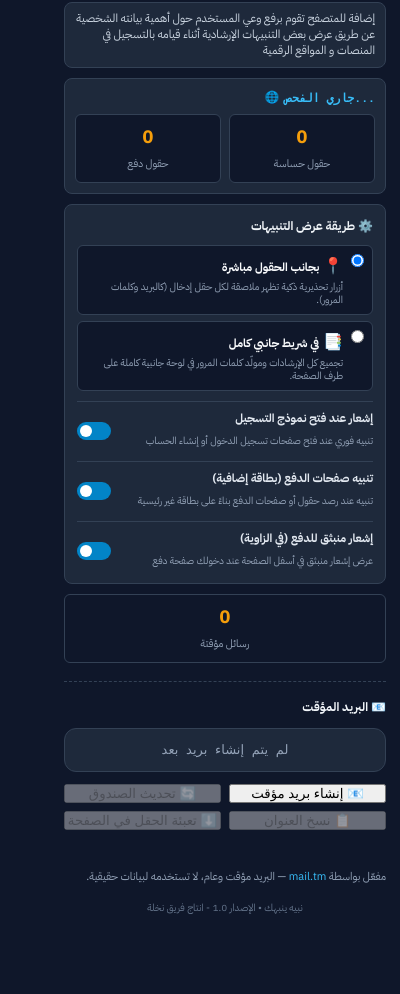
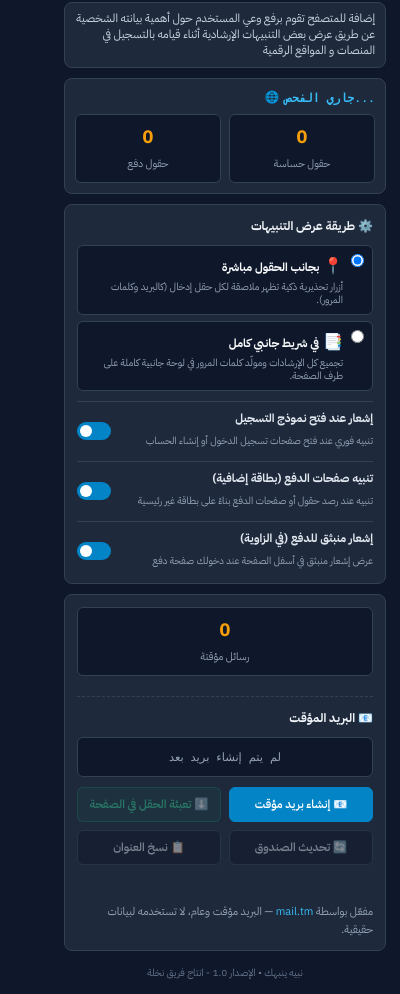
Before and after one commit to the1coder-pro/Nabih, a browser extension: page popup.html in a window 400 px wide. Shown: the part 70-1064 px from the top of the page. Before the commit the page ends 999 px from the top, so only its background shows below. Drawn offline with Linux system fonts and the light colour scheme.

Commit message:
Adjusted the design of temp mail buttons to look more at home with other ui elements.

```diff
--- a/popup.css
+++ b/popup.css
@@ -317,22 +317,129 @@ input:checked + .slider:before {
   padding-top: 4px;
 }
 
-.temp-mail-block { margin-top: 18px; border-top: 1px dashed var(--border, #2a3345); padding-top: 16px; }
+.temp-mail-block {
+  margin-top: 10px;
+  border-top: 1px dashed var(--border, #334155);
+  padding-top: 12px;
+}
 
 .temp-mail-address {
-  display: flex; align-items: center; justify-content: center;
-  gap: 8px; min-height: 44px; padding: 10px 14px; margin: 12px 0;
-  background: var(--surface, #0f1420); border: 1px solid var(--border, #2a3345);
-  border-radius: 12px; font-family: ui-monospace, SFMono-Regular, monospace;
-  font-size: 13px; word-break: break-all; color: var(--accent, #4cc9f0);
-  text-align: center; direction: ltr;
+  display: flex;
+  align-items: center;
+  justify-content: center;
+  gap: 8px;
+  min-height: 40px;
+  padding: 8px 12px;
+  margin: 10px 0;
+  background: #0f172a;
+  border: 1px solid var(--border, #334155);
+  border-radius: 6px;
+  font-family: ui-monospace, SFMono-Regular, monospace;
+  font-size: 12px;
+  word-break: break-all;
+  color: var(--accent, #38bdf8);
+  text-align: center;
+  direction: ltr;
 }
-.temp-mail-placeholder { color: var(--muted, #7b8494); font-family: inherit; }
+.temp-mail-placeholder { color: var(--muted, #94a3b8); font-family: inherit; font-size: 11.5px; }
 
-.temp-mail-actions { display: grid; grid-template-columns: 1fr 1fr; gap: 8px; margin-bottom: 12px; }
-.temp-mail-actions .nabih-pwd-fill,
-.temp-mail-actions .nabih-focus-btn,
-.temp-mail-actions .nabih-copy-btn { width: 100%; }
+/* أزرار البريد المؤقت — متناسقة تماماً مع أسلوب وهوية الإضافة */
+.temp-mail-actions {
+  display: grid;
+  grid-template-columns: 1fr 1fr;
+  gap: 8px;
+  margin-bottom: 12px;
+}
+
+.temp-mail-actions button {
+  display: inline-flex;
+  align-items: center;
+  justify-content: center;
+  gap: 6px;
+  padding: 8px 10px;
+  border-radius: 6px;
+  font-size: 11.5px;
+  font-family: "IBM Plex Sans Arabic", system-ui, -apple-system, sans-serif;
+  font-weight: 600;
+  cursor: pointer;
+  transition: all 0.2s ease;
+  outline: none;
+  border: 1px solid #334155;
+  background: #0f172a;
+  color: #f1f5f9;
+  width: 100%;
+  box-sizing: border-box;
+}
+
+.temp-mail-actions button:hover:not(:disabled) {
+  background: #1e293b;
+  border-color: #38bdf8;
+  color: #38bdf8;
+  transform: translateY(-1px);
+}
+
+.temp-mail-actions button:active:not(:disabled) {
+  transform: translateY(1px);
+}
+
+.temp-mail-actions button:disabled {
+  opacity: 0.45;
+  cursor: not-allowed;
+  border-color: #334155;
+  background: #0f172a;
+  color: #64748b;
+  pointer-events: none;
+  transform: none;
+}
+
+/* زر إنشاء بريد مؤقت (إجراء رئيسي أزرق) */
+.temp-mail-actions #btnCreateMail,
+.temp-mail-actions .btn-mail-create {
+  background: #0284c7;
+  border-color: #0284c7;
+  color: #ffffff;
+}
+
+.temp-mail-actions #btnCreateMail:hover:not(:disabled),
+.temp-mail-actions .btn-mail-create:hover:not(:disabled) {
+  background: #0369a1;
+  border-color: #38bdf8;
+  color: #ffffff;
+}
+
+/* زر تعبئة الحقل في الصفحة (إجراء تعبئة أخضر مميز) */
+.temp-mail-actions #btnFillTab,
+.temp-mail-actions .btn-mail-fill {
+  background: rgba(16, 185, 129, 0.12);
+  border-color: rgba(16, 185, 129, 0.4);
+  color: #34d399;
+}
+
+.temp-mail-actions #btnFillTab:hover:not(:disabled),
+.temp-mail-actions .btn-mail-fill:hover:not(:disabled) {
+  background: #059669;
+  border-color: #10b981;
+  color: #ffffff;
+}
+
+/* زر تحديث الصندوق وزر نسخ العنوان (أزرار ثانوية داكنة) */
+.temp-mail-actions #btnRefreshInbox,
+.temp-mail-actions #btnCopyMail,
+.temp-mail-actions .btn-mail-refresh,
+.temp-mail-actions .btn-mail-copy {
+  background: #0f172a;
+  border-color: #334155;
+  color: #e2e8f0;
+}
+
+.temp-mail-actions #btnRefreshInbox:hover:not(:disabled),
+.temp-mail-actions #btnCopyMail:hover:not(:disabled),
+.temp-mail-actions .btn-mail-refresh:hover:not(:disabled),
+.temp-mail-actions .btn-mail-copy:hover:not(:disabled) {
+  background: #1e293b;
+  border-color: #38bdf8;
+  color: #38bdf8;
+}
 
 .temp-mail-messages {
   display: flex; flex-direction: column; gap: 8px; max-height: 220px;
--- a/popup.html
+++ b/popup.html
@@ -113,7 +113,7 @@
     </section>
 
     <!--- temp mail --->
-    <section>
+    <section class="settings-card">
       <div class="stat-box">
         <span class="stat-number" id="mailCount">0</span>
         <span class="stat-name">رسائل مؤقتة</span>
@@ -128,17 +128,17 @@
         </div>
 
         <div class="temp-mail-actions">
-          <button type="button" class="nabih-pwd-fill" id="btnCreateMail">
+          <button type="button" class="btn-mail-create" id="btnCreateMail">
             📧 إنشاء بريد مؤقت
           </button>
-          <button type="button" class="nabih-focus-btn" id="btnRefreshInbox" disabled>
+          <button type="button" class="btn-mail-fill" id="btnFillTab" disabled>
+            ⬇️ تعبئة الحقل في الصفحة
+          </button>
+          <button type="button" class="btn-mail-refresh" id="btnRefreshInbox" disabled>
             🔄 تحديث الصندوق
           </button>
-          <button type="button" class="nabih-copy-btn" id="btnCopyMail" disabled>
+          <button type="button" class="btn-mail-copy" id="btnCopyMail" disabled>
             📋 نسخ العنوان
-          </button>
-          <button type="button" class="nabih-focus-btn" id="btnFillTab" disabled>
-            ⬇️ تعبئة الحقل في الصفحة
           </button>
         </div>
 
--- a/popup.js
+++ b/popup.js
@@ -213,8 +213,17 @@ document.addEventListener("DOMContentLoaded", () => {
       if (!currentAddress) return;
       const [tab] = await api.tabs.query({ active: true, currentWindow: true });
       if (tab?.id) {
-        api.tabs.sendMessage(tab.id, { type: "fillEmail", value: currentAddress }, () => {
+        api.tabs.sendMessage(tab.id, { type: "fillEmail", value: currentAddress }, (resp) => {
           void api.runtime?.lastError;
+          if (statusEl) {
+            if (resp?.ok) {
+              statusEl.textContent = "✓ تم تعبئة البريد في الصفحة";
+              statusEl.style.color = "#34d399";
+            } else {
+              statusEl.textContent = "لم يتم العثور على حقل بريد في الصفحة";
+              statusEl.style.color = "#f87171";
+            }
+          }
         });
       }
     };
```
Also changed, not shown: content.js (+18 -1 lines), style.css (+16 -2 lines).
